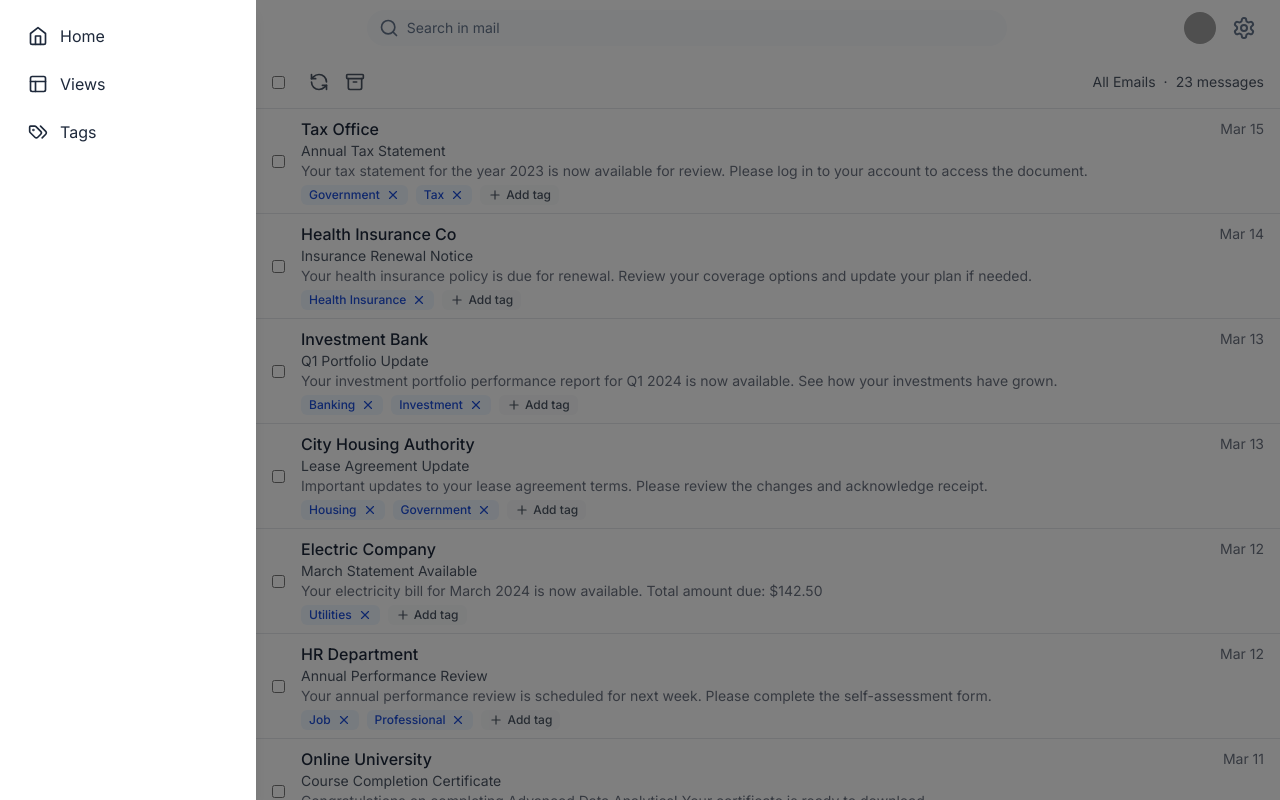
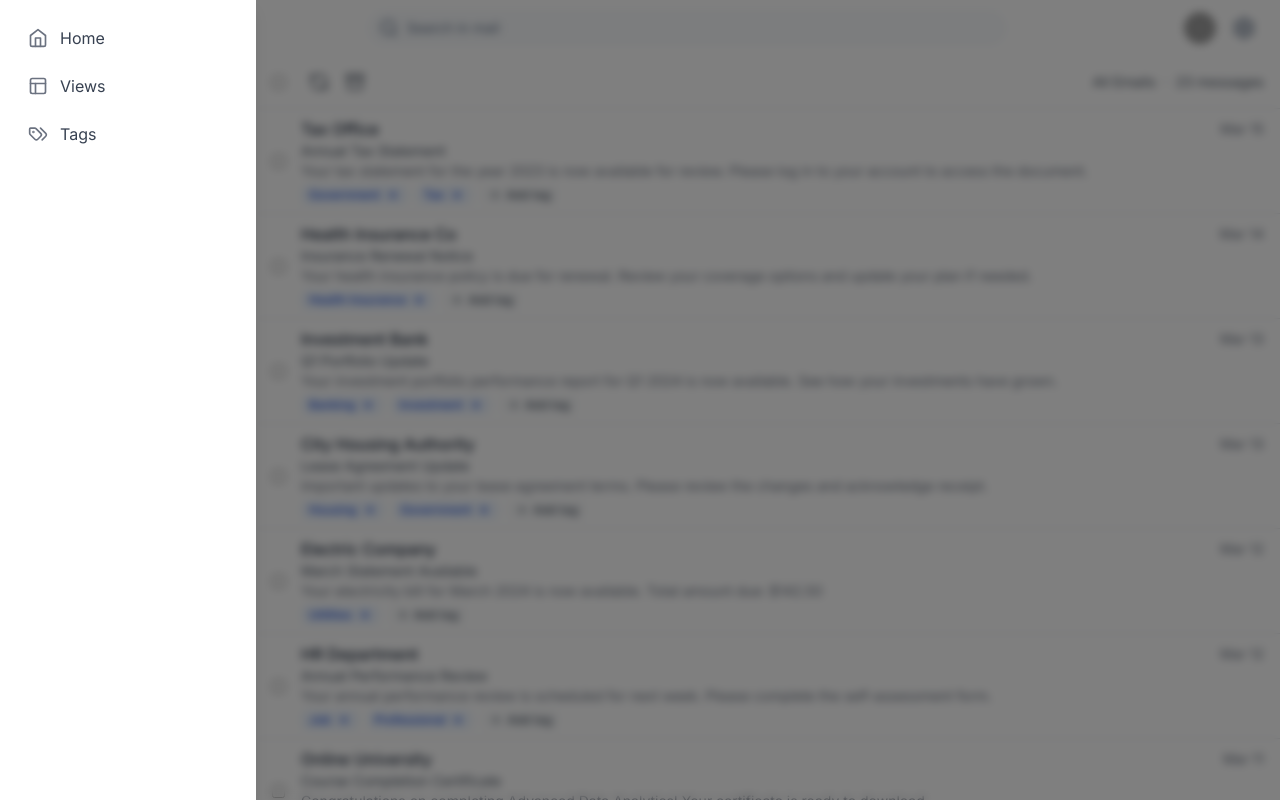
Before and after one commit to trascastefan/github-qe1y8d, a React (Vite) app: page / in a window 1280 px wide. Both pictures are taken after a click on the button 36 px from the left and 28 px from the top of the page. Built offline with nearby package versions, Linux system fonts and the light colour scheme; grey boxes are pictures that could not be loaded.

Commit message:
update-dark-mode-menubar

```diff
--- a/src/components/NavigationMenu.tsx
+++ b/src/components/NavigationMenu.tsx
@@ -19,30 +19,30 @@ export function NavigationMenu({ isOpen, onClose, onNavigate }: NavigationMenuPr
   return (
     <>
       <div
-        className="fixed inset-0 bg-black bg-opacity-50 z-40"
+        className="fixed inset-0 bg-black/50 backdrop-blur-sm z-40 transition-all duration-200"
         onClick={onClose}
       />
-      <div className="fixed left-0 top-0 w-64 h-screen bg-white shadow-lg z-50 p-4">
-        <div className="space-y-2">
+      <div className="fixed left-0 top-0 w-64 h-screen bg-white dark:bg-surface-dark shadow-lg dark:shadow-2xl z-50 transition-all duration-200">
+        <div className="p-4 space-y-1">
           <button
             onClick={(e) => handleClick(e, 'home')}
-            className="w-full flex items-center px-3 py-2 rounded-lg hover:bg-gray-100"
+            className="w-full flex items-center px-3 py-2.5 rounded-lg text-gray-700 dark:text-gray-200 hover:bg-gray-100 dark:hover:bg-gray-800/80 transition-colors duration-200"
           >
-            <Home className="w-5 h-5 mr-3" />
+            <Home className="w-5 h-5 mr-3 text-gray-500 dark:text-gray-400" />
             Home
           </button>
           <button
             onClick={(e) => handleClick(e, 'views')}
-            className="w-full flex items-center px-3 py-2 rounded-lg hover:bg-gray-100"
+            className="w-full flex items-center px-3 py-2.5 rounded-lg text-gray-700 dark:text-gray-200 hover:bg-gray-100 dark:hover:bg-gray-800/80 transition-colors duration-200"
           >
-            <Layout className="w-5 h-5 mr-3" />
+            <Layout className="w-5 h-5 mr-3 text-gray-500 dark:text-gray-400" />
             Views
           </button>
           <button
             onClick={(e) => handleClick(e, 'tags')}
-            className="w-full flex items-center px-3 py-2 rounded-lg hover:bg-gray-100"
+            className="w-full flex items-center px-3 py-2.5 rounded-lg text-gray-700 dark:text-gray-200 hover:bg-gray-100 dark:hover:bg-gray-800/80 transition-colors duration-200"
           >
-            <Tags className="w-5 h-5 mr-3" />
+            <Tags className="w-5 h-5 mr-3 text-gray-500 dark:text-gray-400" />
             Tags
           </button>
         </div>
--- a/tailwind.config.js
+++ b/tailwind.config.js
@@ -47,7 +47,13 @@ export default {
         hover: {
           DEFAULT: '#f1f5f9',
           dark: '#374151',
-        }
+        },
+        menu: {
+          dark: '#1a1a1a',
+          hover: {
+            dark: 'rgba(31, 41, 55, 0.8)'
+          }
+        },
       },
       fontFamily: {
         sans: ['Inter', 'system-ui', '-apple-system', 'sans-serif'],
@@ -55,6 +61,7 @@ export default {
       boxShadow: {
         card: '0 2px 4px rgba(0,0,0,0.05), 0 1px 2px rgba(0,0,0,0.1)',
         'card-dark': '0 2px 4px rgba(0,0,0,0.2), 0 1px 2px rgba(0,0,0,0.3)',
+        'menu-dark': '0 4px 6px -1px rgba(0, 0, 0, 0.3), 0 2px 4px -1px rgba(0, 0, 0, 0.24)'
       }
     },
   },
```
